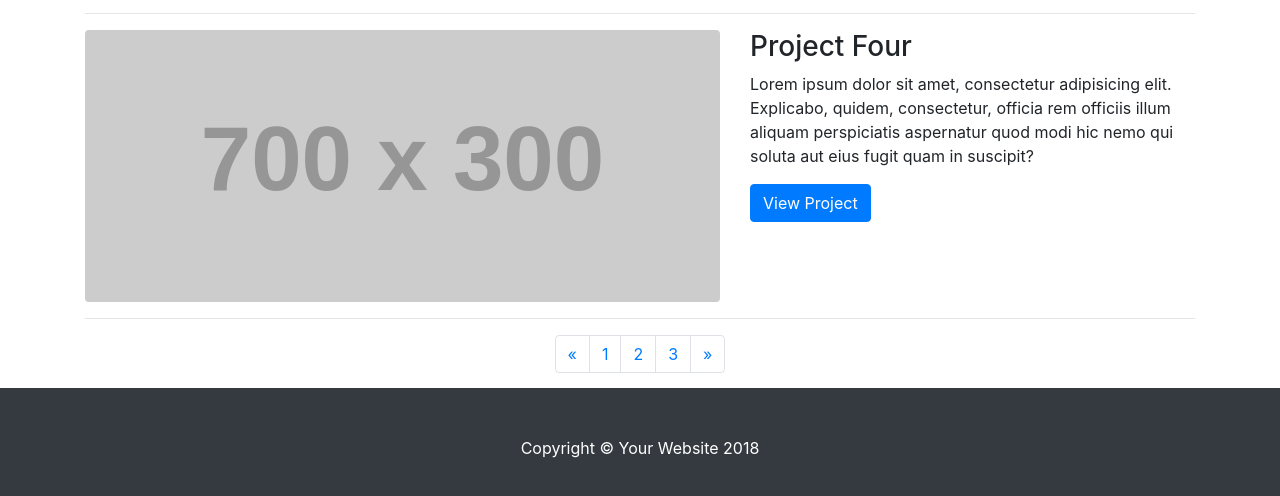
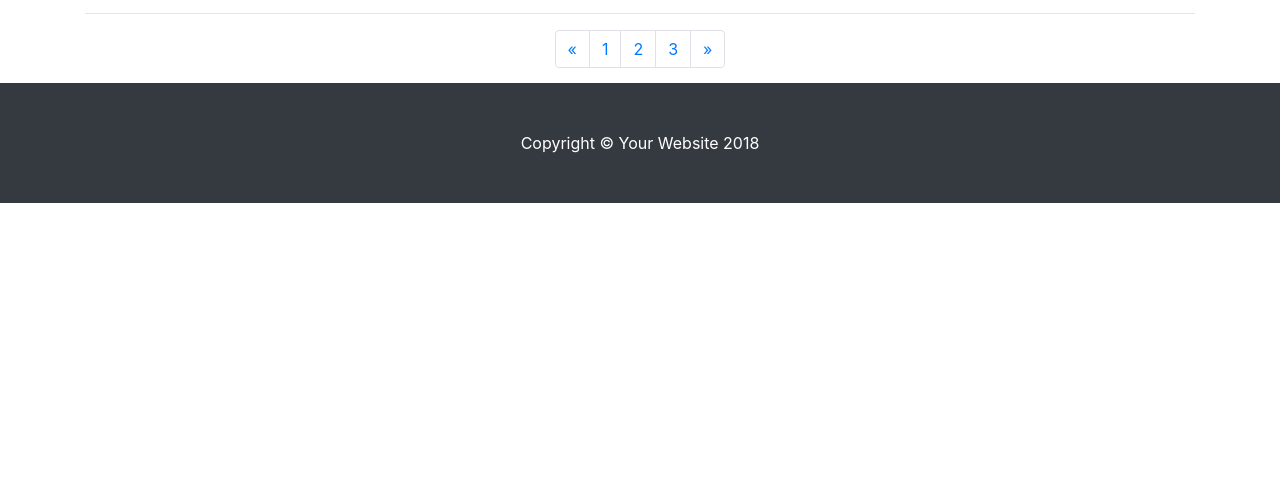
Before and after one commit to AnthonyMojica/AnthonyMojica.github.io, a website: page index.html in a window 1280 px wide. Shown: the part 1184-1680 px from the top of the page. After the commit the page ends 1387 px from the top, so only its background shows below. Drawn offline with Linux system fonts and the light colour scheme; placeholder pictures from the web are drawn by us.

Commit message:
Formatting

```diff
--- a/index.html
+++ b/index.html
@@ -101,24 +101,6 @@
 
       <hr>
 
-      <!-- Project Four -->
-      <div class="row">
-
-        <div class="col-md-7">
-          <a href="#">
-            <img class="img-fluid rounded mb-3 mb-md-0" src="http://placehold.it/700x300" alt="">
-          </a>
-        </div>
-        <div class="col-md-5">
-          <h3>Project Four</h3>
-          <p>Lorem ipsum dolor sit amet, consectetur adipisicing elit. Explicabo, quidem, consectetur, officia rem officiis illum aliquam perspiciatis aspernatur quod modi hic nemo qui soluta aut eius fugit quam in suscipit?</p>
-          <a class="btn btn-primary" href="#">View Project</a>
-        </div>
-      </div>
-      <!-- /.row -->
-
-      <hr>
-
       <!-- Pagination -->
       <ul class="pagination justify-content-center">
         <li class="page-item">
```
